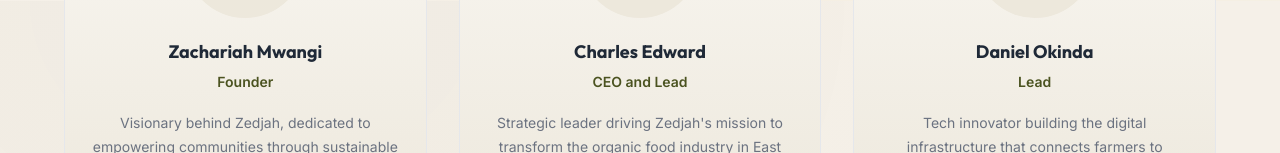
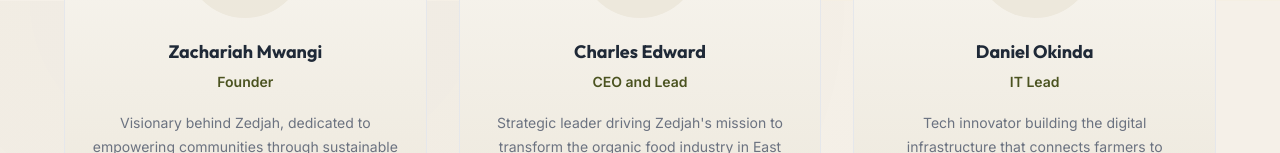
Before and after one commit to Zedjah-Organic-Crowd-Farms-Limited/Zedjah-Platform, a Next.js app: page /about/team in a window 1280 px wide. Shown: the part 799-952 px from the top of the page. Built offline with nearby package versions, Linux system fonts and the light colour scheme.

Commit message:
refactor: update Daniel Okinda's role to IT Lead in team page

```diff
--- a/src/app/about/team/page.tsx
+++ b/src/app/about/team/page.tsx
@@ -10,7 +10,7 @@
 const TEAM_MEMBERS = [
   { name: "Zachariah Mwangi", role: "Founder", desc: "Visionary behind Zedjah, dedicated to empowering communities through sustainable agriculture." },
   { name: "Charles Edward", role: "CEO and Lead", desc: "Strategic leader driving Zedjah's mission to transform the organic food industry in East Africa." },
-  { name: "Daniel Okinda", role: "Lead", desc: "Tech innovator building the digital infrastructure that connects farmers to essential resources." },
+  { name: "Daniel Okinda", role: "IT Lead", desc: "Tech innovator building the digital infrastructure that connects farmers to essential resources." },
   { name: "Vincent", role: "Operations", desc: "Ensures seamless day-to-day agricultural operations and maintains the highest standards of organic farming." },
 ];
 
```
